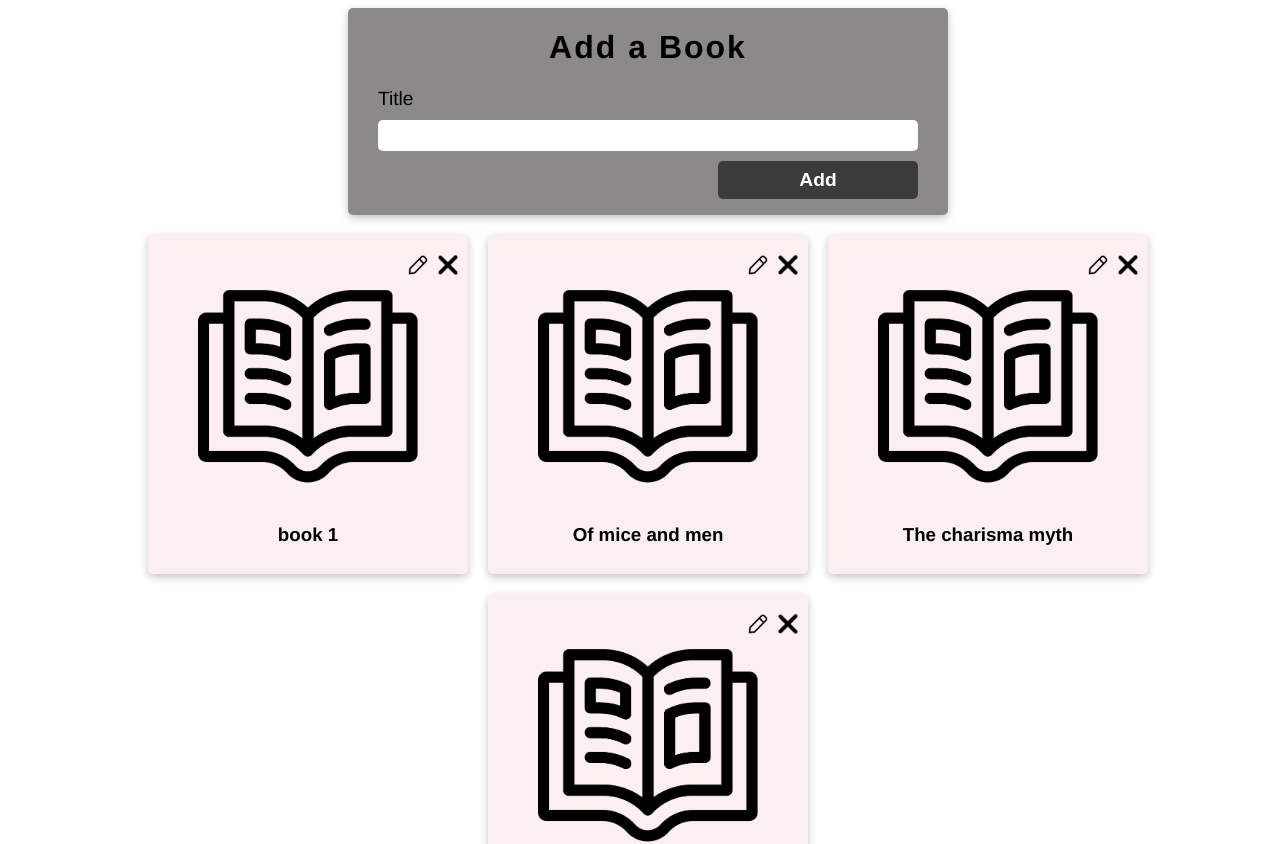
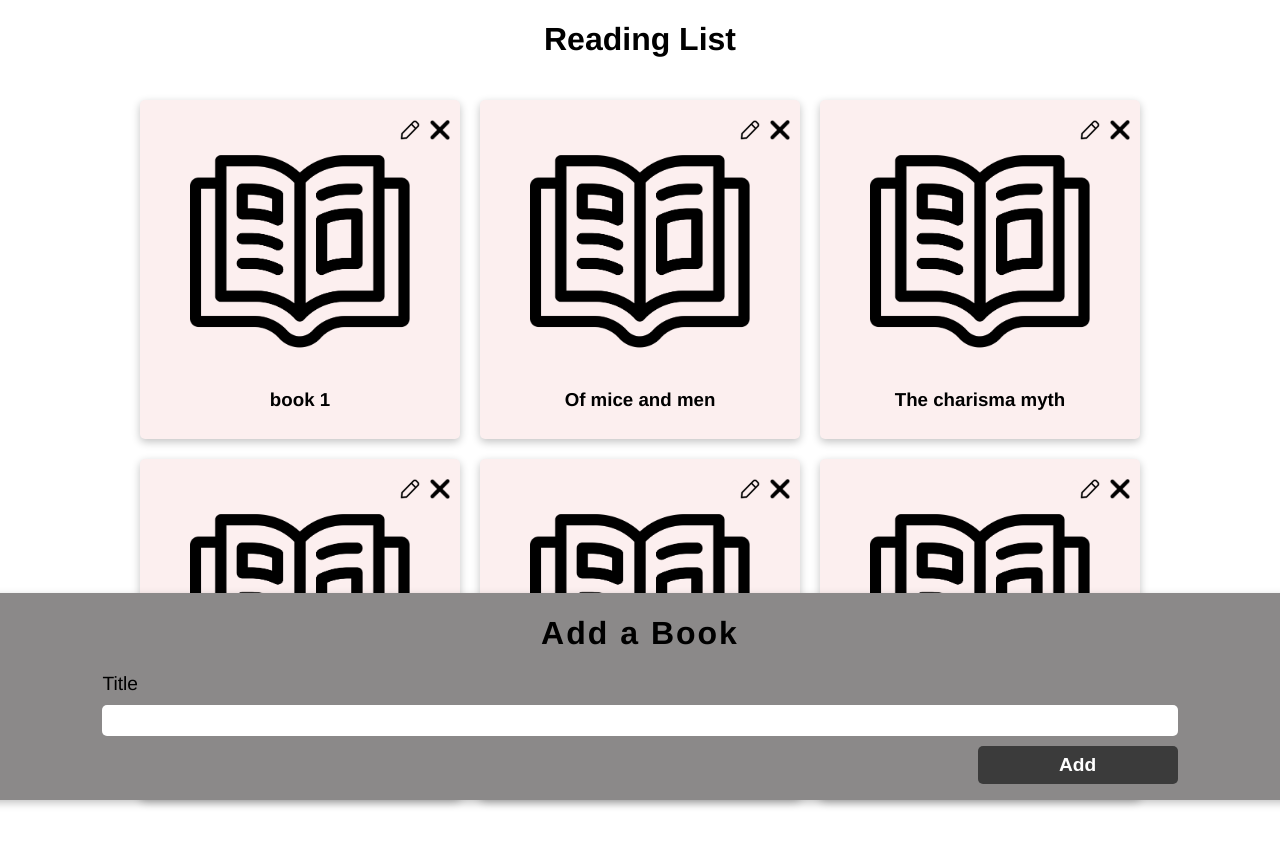
Before and after one commit to isaacach/react-practice, a React (Vite) app in the folder React-reading-list/books/: page / in a window 1280 px wide. Shown: the top 844 px of the page. After the commit the page ends 819 px from the top, so only its background shows below. Built offline with nearby package versions, Linux system fonts and the light colour scheme; data requests are answered from the project's data file.

Commit message:
added function to call json server

```diff
--- a/React-reading-list/books/db.json
+++ b/React-reading-list/books/db.json
@@ -15,6 +15,14 @@
     {
       "title": "Harry Potter 2",
       "id": 4
+    },
+    {
+      "title": "Book 60",
+      "id": 5
+    },
+    {
+      "title": "Berserk",
+      "id": 6
     }
   ]
 }
--- a/React-reading-list/books/src/App.jsx
+++ b/React-reading-list/books/src/App.jsx
@@ -67,6 +67,7 @@
 
   return (
     <div className="App">
+      <h1>Reading List</h1>
       <BookCreate onCreate={handleBookCreate} />
       <BookList books={books} onDelete={handleDeleteBook} onEdit={handleEditBook}/>
     </div>
--- a/React-reading-list/books/src/index.css
+++ b/React-reading-list/books/src/index.css
@@ -1,4 +1,7 @@
 body {
+  margin: 0;
+  padding: 0;
+  box-sizing: border-box;
   min-height: 100vh;
   width: 100vw;
   font-family: 'Franklin Gothic Medium', 'Arial Narrow', Arial, sans-serif;
@@ -22,11 +25,12 @@ body {
 }
 
 .book-create {
+  position: fixed;
+  bottom: 0;
   display: flex;
   flex-direction: column;
   align-items: center;
-  width: 600px;
-  border-radius: 5px;
+  width: 105%;
   background-color:#8b8989;
   box-shadow: rgba(0, 0, 0, 0.24) 0px 3px 8px;
 }
@@ -41,7 +45,7 @@ body {
   flex-direction: column;
   gap: 10px;
   padding: 0 1rem 1rem 1rem;
-  width: 90%;
+  width: 80%;
 }
 
 .book-create form label {
```
